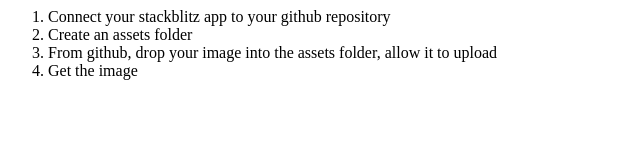
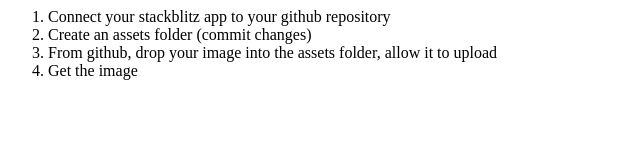
Before and after one commit to terra819/angular-stackblitz-static-image, an Angular app: page / in a window 1280 px wide. Shown: the top 160 px of the page, without its empty margins (0-640 px from the left). Built offline with nearby package versions, Linux system fonts and the light colour scheme.

Commit message:
1 file modified

```diff
--- a/src/app/app.component.html
+++ b/src/app/app.component.html
@@ -1,6 +1,6 @@
 <ol>
   <li>Connect your stackblitz app to your github repository</li>
-   <li>Create an assets folder</li>
+   <li>Create an assets folder (commit changes)</li>
   <li>From github, drop your image into the assets folder, allow it to upload</li>
    <li>Get the image </li>
 </ol>
```
